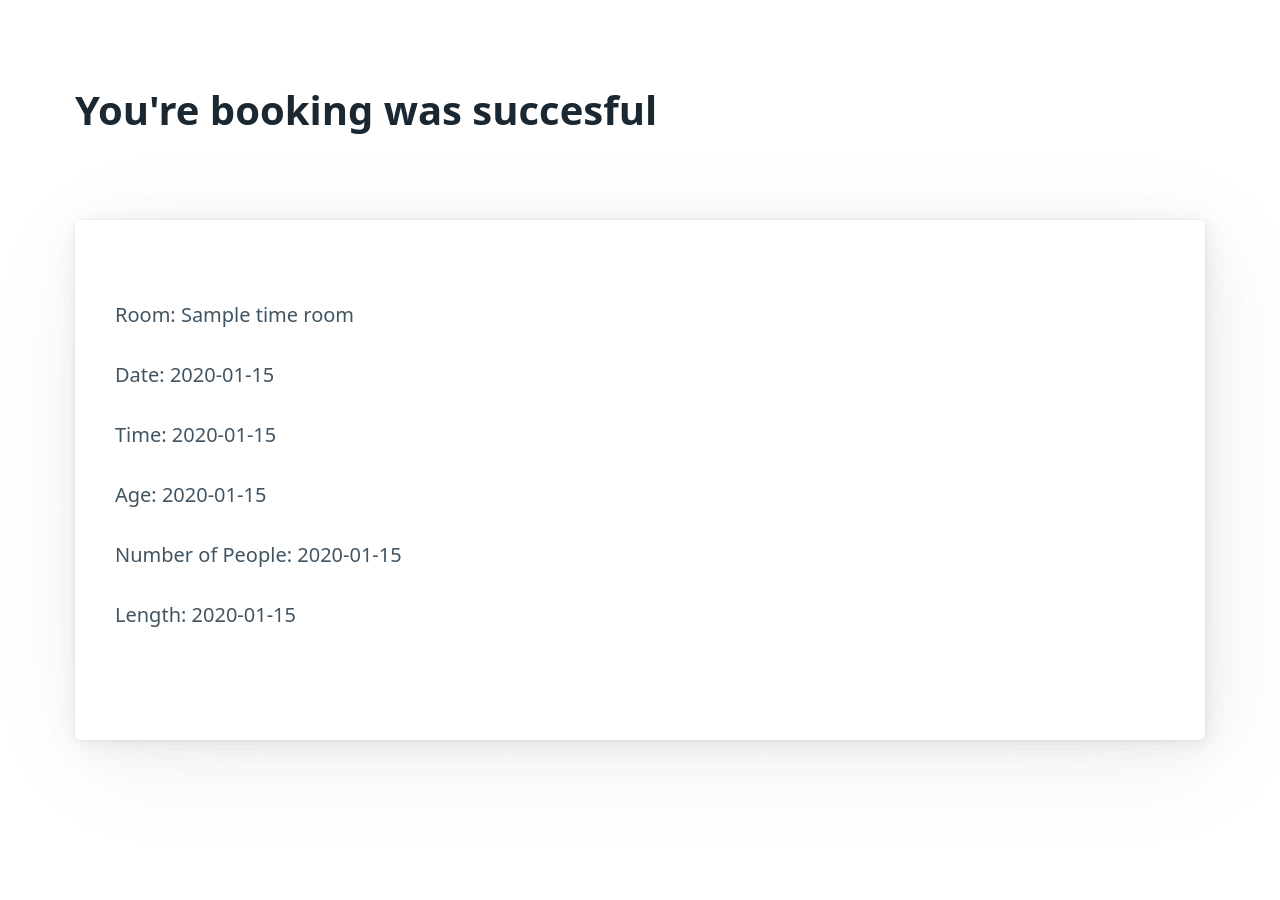
After one commit to Derv6464/softwareTesting, a Flask app: template templates/confirm.html in a window 1280 px wide. The commit adds this page. Run offline with Flask 3, Linux system fonts and the light colour scheme; the template is opened without the code that fills it: most values are stand-ins (such as "Sample title", 1, 10 or a date in 2020).

Commit message:
made booking info veiwable

```diff
--- a/constaints.py
+++ b/constaints.py
@@ -15,6 +15,7 @@ def getBookings():
     return bookings
 
 bookings = getBookings()
+booking = []
 
 class Room:
     def __init__(self,name, max, maxAge,minAge):
--- a/main.py
+++ b/main.py
@@ -11,6 +11,7 @@ booking = []
 
 @app.route('/')
 def home():
+    c.booking = []
     return render_template('home.html', data=[c.allRooms, c.allDates, c.allTimes], datetime=datetime)
 
 @app.route('/submit_form1', methods=['POST', 'GET'])
@@ -30,7 +31,8 @@ def onSubmit():
     tempBooking = [room, date, numOfPeople, length, age]
     formChecks = c.form1Checks(tempBooking)
     if formChecks[0]:
-        booking = tempBooking
+        c.booking = tempBooking
+        print(booking)
         tempBooking = []
         times = c.getAvabileTimes(date, room, c.getBookings())
         return render_template('selectTime.html', data=times)
@@ -44,10 +46,10 @@ def onTimeSubmit():
     time = request.form['time']
     print(time)
     #do booking checks
-    booking.append(time)
-    print(booking)
+    c.booking.append(time)
+    print(c.booking)
     #c.addBooking(booking)
-    return render_template('confirm.html', data=booking)
+    return render_template('confirm.html', data=c.booking)
 
 if __name__ == '__main__':
     app.run()
--- /dev/null
+++ b/templates/confirm.html
@@ -0,0 +1,21 @@
+<!DOCTYPE html>
+<html>
+
+    <head>
+        <link rel="stylesheet" href="https://cdn.jsdelivr.net/npm/@picocss/pico@1/css/pico.min.css">
+        <title>Bookings</title>
+    </head>
+    <body>
+        <main class="container">
+        <h1>You're booking was succesful</h1>
+        <article>
+            <p>Room: {{ data[0].name }} room</p>
+            <p>Date: {{ data[1].strftime('%d/%m/%Y') }}</p>
+            <p>Time: {{ data[5] }}</p>
+            <p>Age: {{ data[4] }}</p>
+            <p>Number of People: {{ data[2] }}</p>
+            <p>Length: {{ data[3] }}</p>
+        </article>
+    </main>
+    </body>
+</html>
--- a/templates/home.html
+++ b/templates/home.html
@@ -26,7 +26,7 @@
                         <label for="room">Select Room</label>
                         <select name="room" placeholder="Select Room Below">
                             {% for room in data[0] %}
-                                <option value="{{ room.name }}">{{ room.name }}</option>
+                                <option value="{{ room.name }}">{{ room.name }} room</option>
                             {% endfor %}
                         </select>
                     </div>
```
